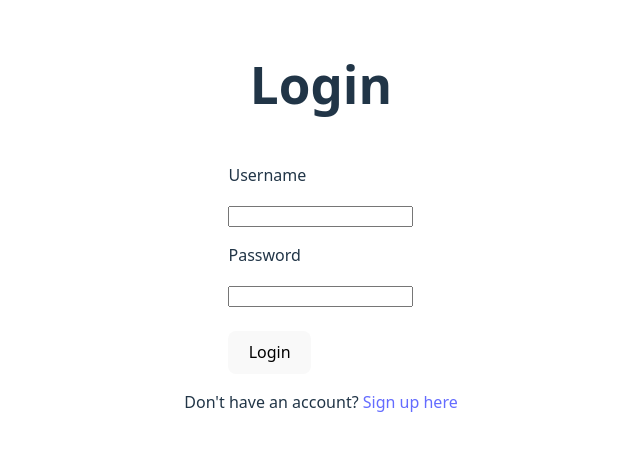
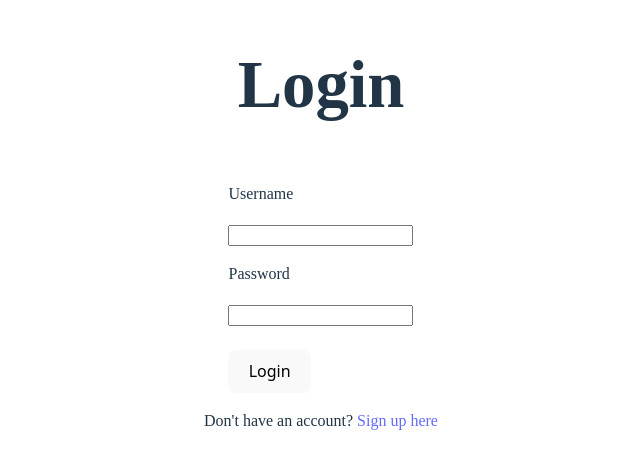
Before and after one commit to camaya21/Sleep-Tracker, a React (Vite) app in the folder sleep-tracker-app/: page /login in a window 1280 px wide. Shown: the part 174-642 px from the top of the page, without its empty margins (319-959 px from the left). Built offline with nearby package versions, Linux system fonts and the light colour scheme.

Commit message:
Update Login.css

```diff
--- a/sleep-tracker-app/src/components/Login/Login.css
+++ b/sleep-tracker-app/src/components/Login/Login.css
@@ -5,6 +5,15 @@ body{
 
 }
 
+p{
+    font-family: cursive;
+}
+
+h1{
+    font-family: cursive;
+    font-size: 50pt;
+}
+
 .login-wrapper{
     display: flex;
     justify-content: center; /* Centers horizontally */
```
